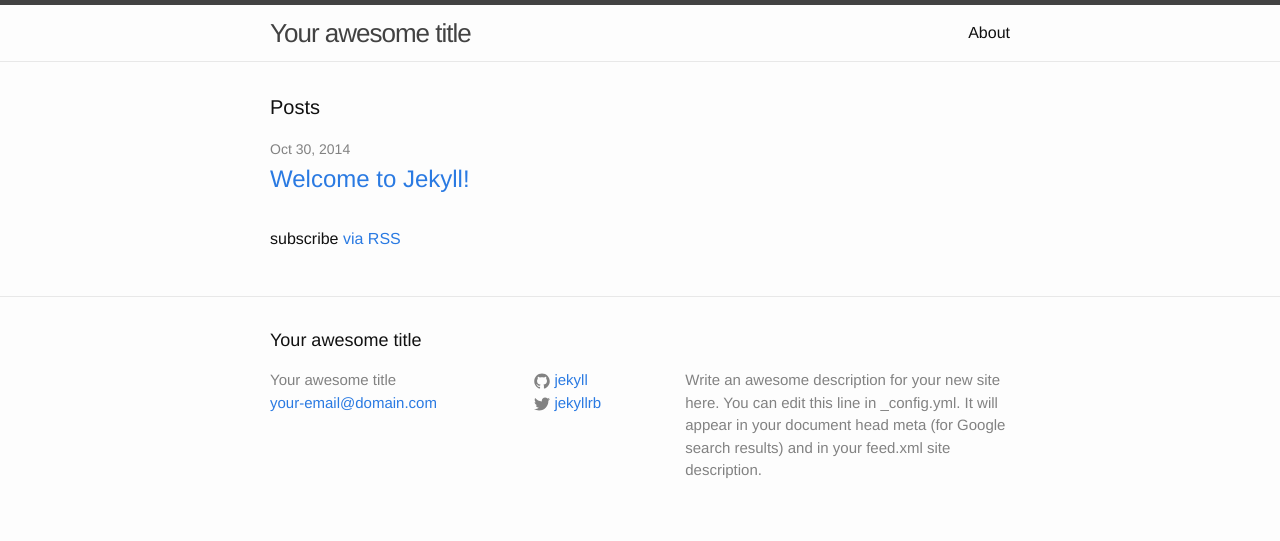
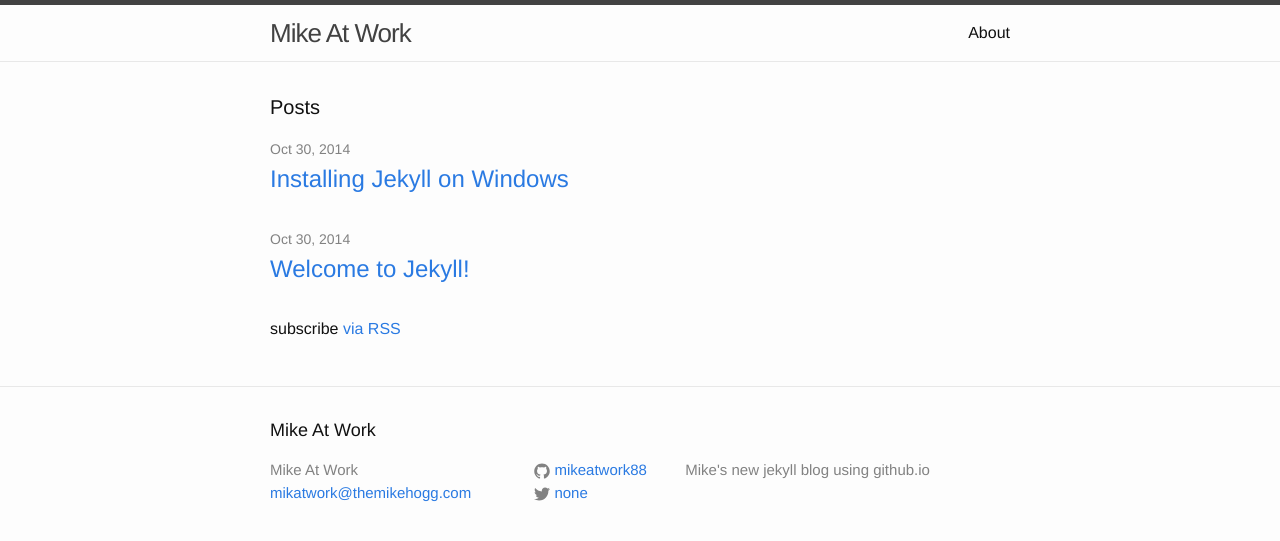
Before and after one commit to mikeatwork88/mikeatwork88.github.io, a Jekyll site: the page built from index.html, in a window 1280 px wide. Shown: the top 541 px of the page. Built offline with Jekyll 4.4.1, drawn with Linux system fonts in a browser that asks for light colours.

```diff
--- a/_config.yml
+++ b/_config.yml
@@ -1,14 +1,12 @@
 # Site settings
-title: Your awesome title
-email: your-email@domain.com
+title: Mike At Work
+email: mikatwork@themikehogg.com
 description: > # this means to ignore newlines until "baseurl:"
-  Write an awesome description for your new site here. You can edit this
-  line in _config.yml. It will appear in your document head meta (for
-  Google search results) and in your feed.xml site description.
+  Mike's new jekyll blog using github.io
 baseurl: "" # the subpath of your site, e.g. /blog/
 url: "http://yourdomain.com" # the base hostname & protocol for your site
-twitter_username: jekyllrb
-github_username:  jekyll
-
+twitter_username: none
+github_username:  mikeatwork88
+highlighter: rouge
 # Build settings
 markdown: kramdown
```
Also changed, not shown: _posts/2014-10-30-installing-jekyll-on-windows.markdown (added, +66 -0 lines).
